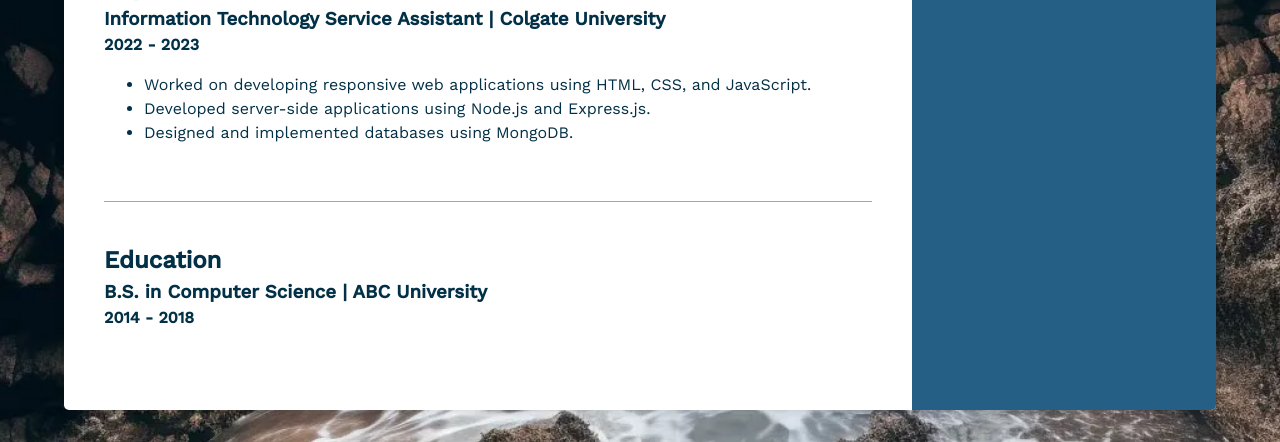
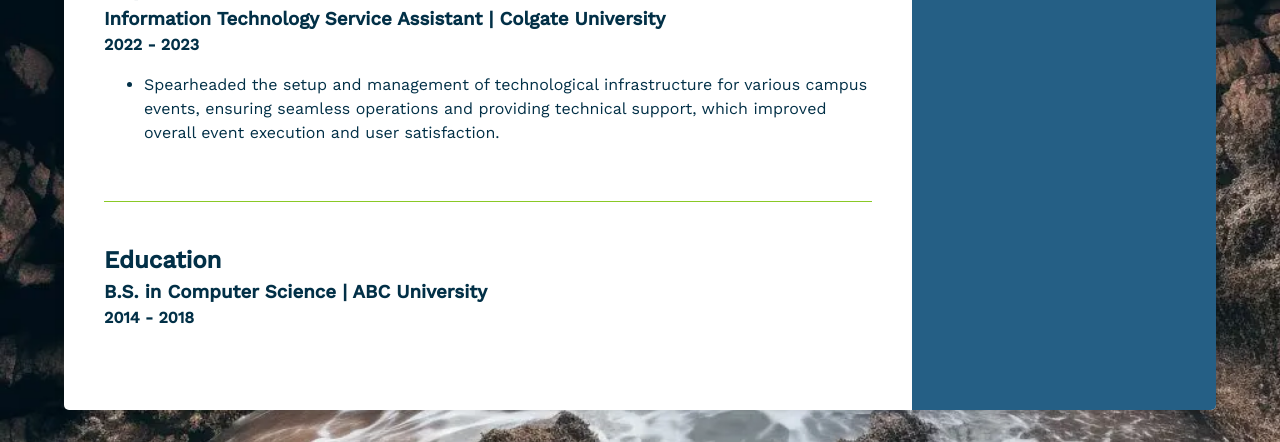
Before and after one commit to pcwhite-dot/webdev1-module3, a website: page docs/index.html in a window 1280 px wide. Shown: the part 501-943 px from the top of the page. Drawn offline with nearby package versions, Linux system fonts and the light colour scheme.

Commit message:
Edited job details

```diff
--- a/docs/index.html
+++ b/docs/index.html
@@ -93,9 +93,7 @@
 
                 <h4>2022 - 2023</h4> <!-- Job duration -->
                 <ul> <!-- Unordered list to contain job details -->
-                    <li>Worked on developing responsive web applications using HTML, CSS, and JavaScript.</li> <!-- Each job detail -->
-                    <li>Developed server-side applications using Node.js and Express.js.</li>
-                    <li>Designed and implemented databases using MongoDB.</li>
+                    <li>Spearheaded the setup and management of technological infrastructure for various campus events, ensuring seamless operations and providing technical support, which improved overall event execution and user satisfaction.</li> <!-- Each job detail -->
                 </ul> <!-- Closes the job details list -->
             </section> <!-- Closes the experience section -->
 
```
